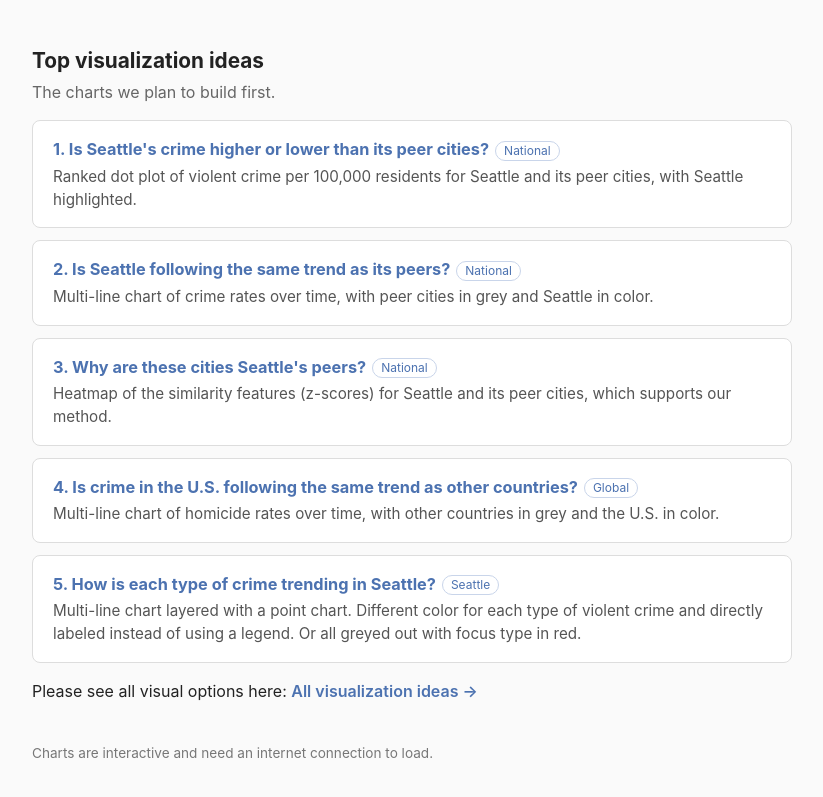
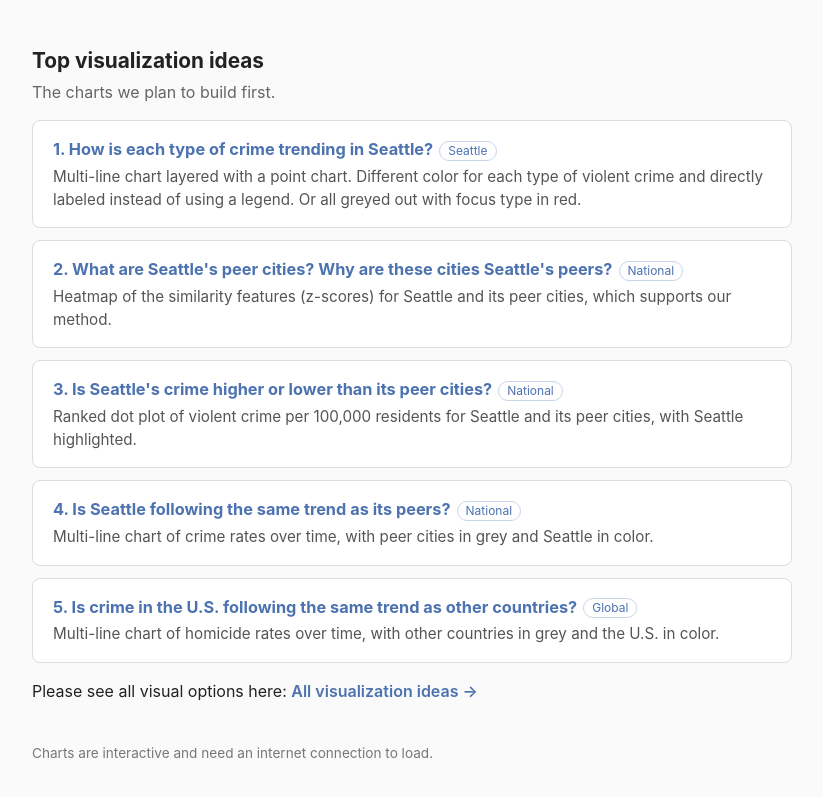
Before and after one commit to alyzukas/seattle-crime-analysis, a plain HTML site: page docs/index.html in a window 1280 px wide. Shown: the part 683-1480 px from the top of the page, without its empty margins (228-1051 px from the left). Drawn offline with Linux system fonts and the light colour scheme.

```diff
--- a/docs/index.html
+++ b/docs/index.html
@@ -77,6 +77,14 @@
   <!-- To change the top ideas, edit or copy one <li> block below. -->
   <ol class="viz">
     <li>
+      <h3>How is each type of crime trending in Seattle?<span class="tag">Seattle</span></h3>
+      <p>Multi-line chart layered with a point chart. Different color for each type of violent crime and directly labeled instead of using a legend. Or all greyed out with focus type in red.</p>
+    </li>
+    <li>
+      <h3>What are Seattle's peer cities? Why are these cities Seattle's peers?<span class="tag">National</span></h3>
+      <p>Heatmap of the similarity features (z-scores) for Seattle and its peer cities, which supports our method.</p>
+    </li>
+    <li>
       <h3>Is Seattle's crime higher or lower than its peer cities?<span class="tag">National</span></h3>
       <p>Ranked dot plot of violent crime per 100,000 residents for Seattle and its peer cities, with Seattle highlighted.</p>
     </li>
@@ -85,16 +93,8 @@
       <p>Multi-line chart of crime rates over time, with peer cities in grey and Seattle in color.</p>
     </li>
     <li>
-      <h3>Why are these cities Seattle's peers?<span class="tag">National</span></h3>
-      <p>Heatmap of the similarity features (z-scores) for Seattle and its peer cities, which supports our method.</p>
-    </li>
-    <li>
       <h3>Is crime in the U.S. following the same trend as other countries?<span class="tag">Global</span></h3>
       <p>Multi-line chart of homicide rates over time, with other countries in grey and the U.S. in color.</p>
-    </li>
-    <li>
-      <h3>How is each type of crime trending in Seattle?<span class="tag">Seattle</span></h3>
-      <p>Multi-line chart layered with a point chart. Different color for each type of violent crime and directly labeled instead of using a legend. Or all greyed out with focus type in red.</p>
     </li>
   </ol>
 
```
